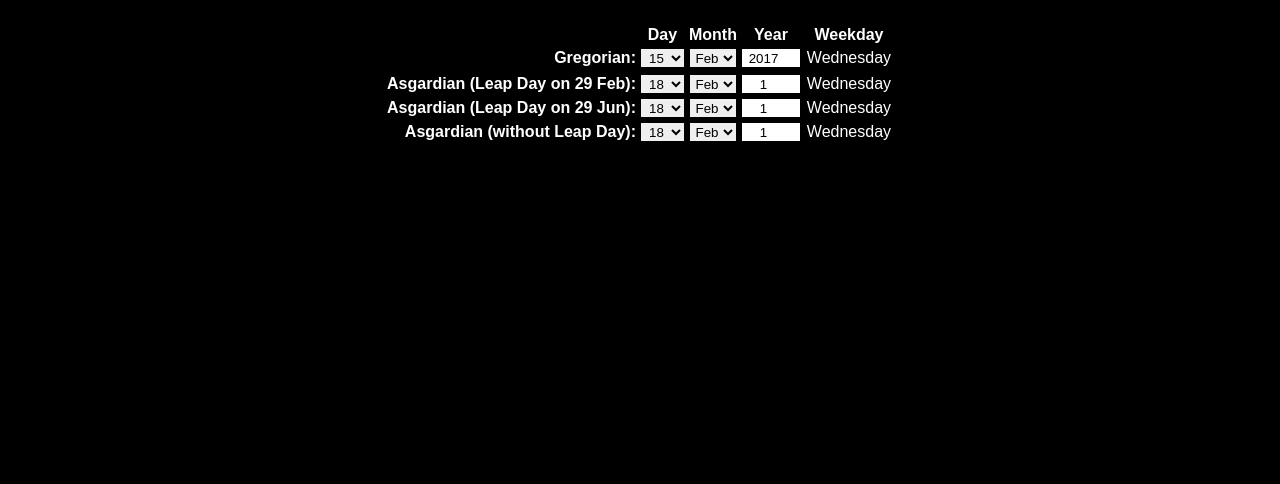
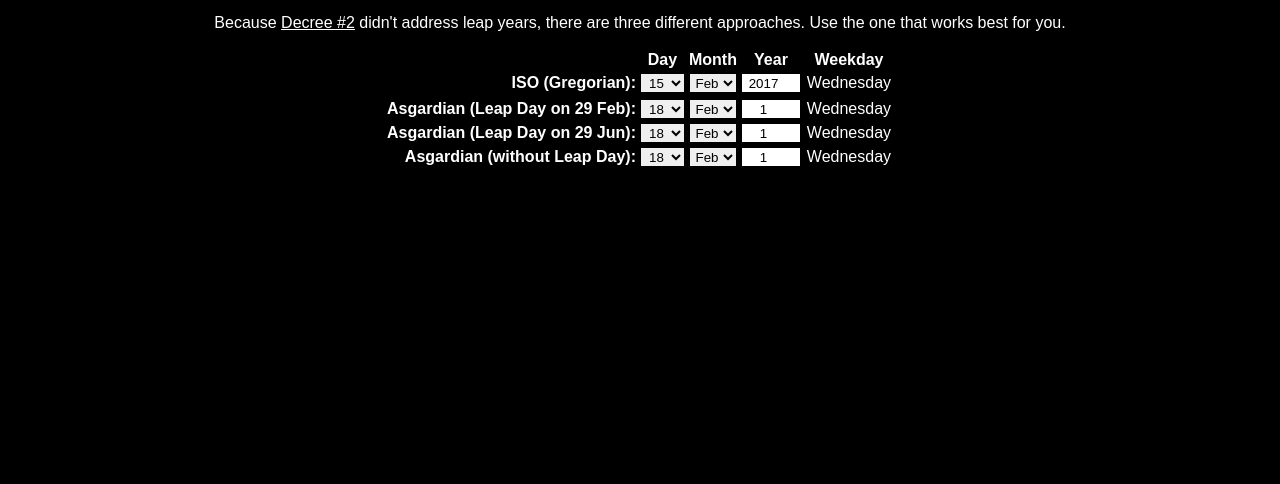
Before and after one commit to katemihalikova/asgardia-calendar-converter, a website with bundled scripts: page demo/index.html in a window 1280 px wide. Shown: the part 316-800 px from the top of the page. Built offline with nearby package versions, Linux system fonts and the light colour scheme; a script that the page names is missing.

Commit message:
demo: add info about different modes

```diff
--- a/demo/index.html
+++ b/demo/index.html
@@ -25,6 +25,12 @@
         -moz-transform: translateY(50%);
         transform: translateY(50%);
       }
+      p {
+        text-align: center;
+      }
+      a {
+        color: white;
+      }
       table {
         margin: auto;
       }
@@ -46,6 +52,7 @@
   </head>
   <body>
     <div>
+      <p>Because <a href="https://asgardia.space/assets/doc/Decree002.pdf">Decree #2</a> didn't address leap years, there are three different approaches. Use the one that works best for you.</p>
       <table>
         <tr>
           <th></th>
@@ -55,7 +62,7 @@
           <th style="width: 90px;">Weekday</th>
         </tr>
         <tr>
-          <th style="text-align: right;">Gregorian:</th>
+          <th style="text-align: right;">ISO (Gregorian):</th>
           <td>
             <select id="gre_d" style="width: 45px;">
               <option>1</option><option>2</option><option>3</option><option>4</option><option>5</option>
```
